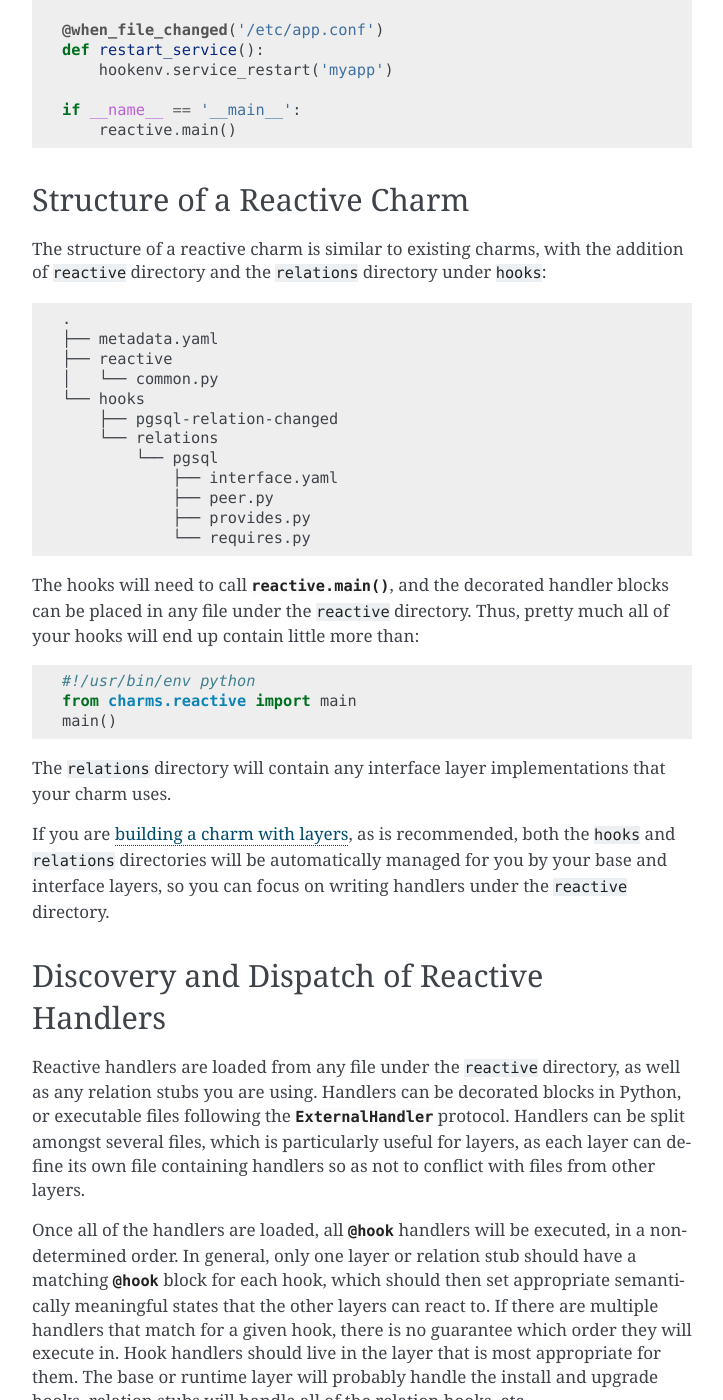
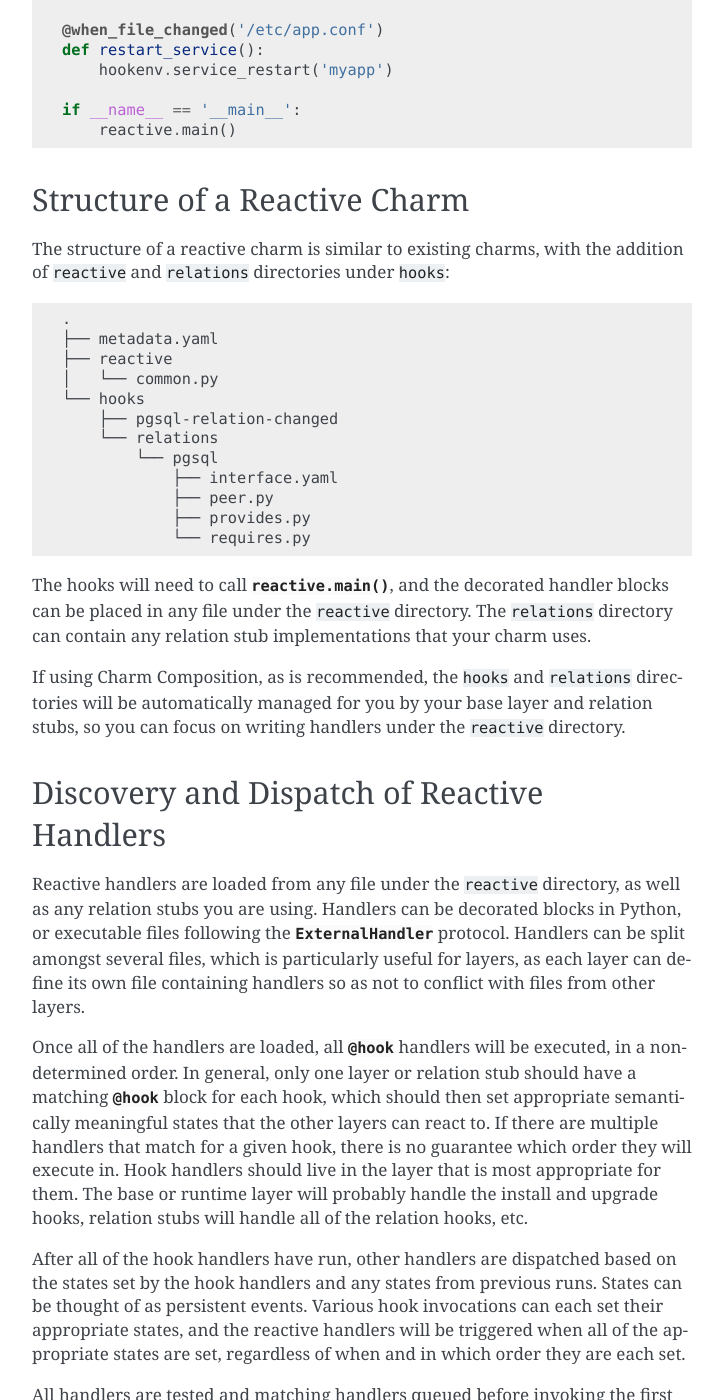
Before and after one commit to cooperateDev/charms.reactive, a Sphinx documentation site: the page built from docs/index.rst, in a window 1280 px wide and 1400 px high, scrolled down 591 px. Shown: the whole window, without its empty margins (388-1111 px from the left). Built offline with Sphinx 7.4.7, drawn with Linux system fonts in a browser that asks for light colours; pages that are not in the unit, such as notebooks, are missing from menus; some of the changed text lies outside the part shown.

```diff
--- a/docs/index.rst
+++ b/docs/index.rst
@@ -40,8 +40,7 @@ Structure of a Reactive Charm
 -----------------------------
 
 The structure of a reactive charm is similar to existing charms, with the
-addition of ``reactive`` directory and the ``relations`` directory under
-``hooks``:
+addition of ``reactive`` and ``relations`` directories under ``hooks``:
 
 .. code-block:: text
 
@@ -60,24 +59,13 @@ addition of ``reactive`` directory and the ``relations`` directory under
 
 The hooks will need to call :func:`reactive.main() <charms.reactive.main>`,
 and the decorated handler blocks can be placed in any file under the ``reactive``
-directory.  Thus, pretty much all of your hooks will end up contain little more
-than:
-
-.. code-block:: python
-
-    #!/usr/bin/env python
-    from charms.reactive import main
-    main()
-
-The ``relations`` directory will contain any interface layer implementations
+directory.  The ``relations`` directory can contain any relation stub implementations
 that your charm uses.
 
-If you are `building a charm with layers`_, as is recommended, both the ``hooks``
-and ``relations`` directories will be automatically managed for you by your base
-and interface layers, so you can focus on writing handlers under the ``reactive``
+If using Charm Composition, as is recommended, the ``hooks`` and ``relations``
+directories will be automatically managed for you by your base layer and
+relation stubs, so you can focus on writing handlers under the ``reactive``
 directory.
-
-.. _`Building a Charm with Layers`: https://jujucharms.com/docs/stable/authors-charm-building
 
 
 Discovery and Dispatch of Reactive Handlers
@@ -152,7 +140,7 @@ There are helpers for writing handlers in bash.  For example:
 .. code-block:: bash
 
     #!/bin/bash
-    source $CHARM_DIR/bin/charms.reactive.sh
+    source `which charms.reactive.sh`
 
     @when 'db.database.available' 'admin-pass'
     function render_config() {
```
